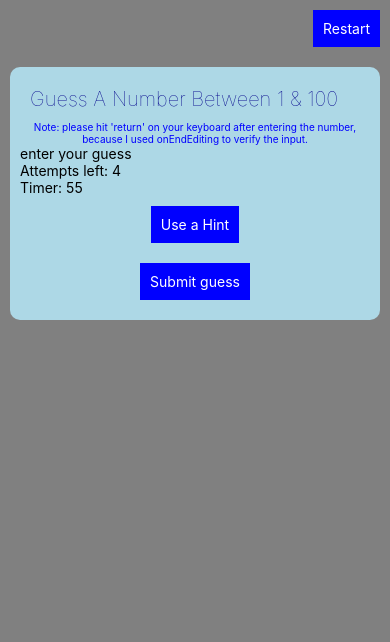
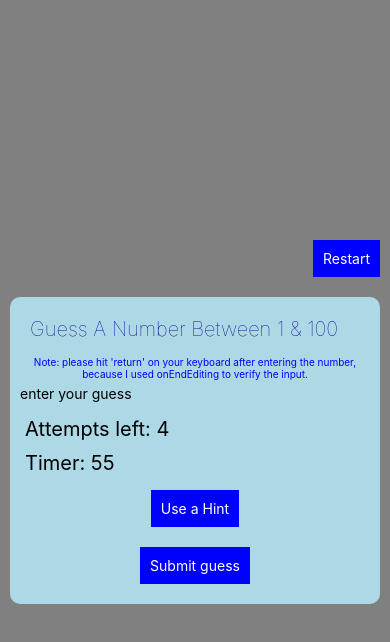
Before and after one commit to cathyfu1215/assignment1, a React Native app: screen / in a window 390 px wide. Shown: the top 642 px of the page. Built offline with nearby package versions, Linux system fonts and the light colour scheme.

Commit message:
adjusted picture alignment

```diff
--- a/App.js
+++ b/App.js
@@ -32,11 +32,6 @@ export default function App() {
 
   return (
     <View style={styles.container}>
-     {/* <LinearGradient
-        // Background Linear Gradient
-        colors={['yellow', 'white']}
-        style={styles.background}
-    /> */}
       {
         rightScreen()
       }
@@ -51,11 +46,5 @@ const styles = StyleSheet.create({
     backgroundColor: 'grey',
 
   },
-  background: {
-    position: 'absolute',
-    left: 0,
-    right: 0,
-    top: 0,
-    height: 300,
-  },
+
 });
--- a/screens/Game.js
+++ b/screens/Game.js
@@ -125,8 +125,8 @@ function handleNewGame(){
           <TextInput value={textInput} onChangeText={(textInput)=>setTextInput(textInput)}
                       onEndEditing={(textInput)=>verifyInput(textInput)} placeholder='enter your guess'/>
           <Text style={styles.hint}>{hint}</Text>
-          <Text>Attempts left: {attemptsLeft}</Text>
-          <Text>Timer: {timeLeft}</Text>
+          <Text style={styles.text}>Attempts left: {attemptsLeft}</Text>
+          <Text style={styles.text}>Timer: {timeLeft}</Text>
           <View style={{ flexDirection: 'column', alignItems: 'center' }}>
             <MyButton title="Use a Hint" onPress={handleHint}/>
             <MyButton title="Submit guess" onPress={handleSubmitGuess}/>
@@ -151,8 +151,8 @@ function handleNewGame(){
     return (
       <Card>
           <Header>You Guessed Correct!</Header>
-          <Text>Attempts used: {5-attemptsLeft}</Text>
-          <Image style={{width: 100, height:100}} source={{uri:`https://picsum.photos/id/${secretNumber}/100/100`}}/>
+          <Text style={styles.text}>Attempts used: {5-attemptsLeft}</Text>
+          <Image style={{width: 100, height:100, alignSelf:'center'}} source={{uri:`https://picsum.photos/id/${secretNumber}/100/100`}}/>
           <View style={{ flexDirection: 'column', alignItems: 'center' }}>
             <MyButton title="New Game" onPress={handleNewGame}/>
           </View>
@@ -164,8 +164,8 @@ function handleNewGame(){
     return (
       <Card>
           <Header>The Game is Over!</Header>
-          <Image style={{width: 100, height:100}} source={require('../assets/sadSmile.jpg')}/>
-          <Text>{gameOverMessage}</Text>
+          <Image style={{width: 140, height:140, alignSelf:'center'}} source={require('../assets/sadSmile.jpg')}/>
+          <Text style={styles.text}>{gameOverMessage}</Text>
         </Card>
     )
   }
@@ -194,11 +194,13 @@ function handleNewGame(){
   }
 
   return (
-    <View>
+    <View style={styles.container}>
         <View style={{alignItems:'flex-end'}}>
           <MyButton title="Restart" onPress={handleRestart}/>
         </View>
+        <View>
         {rightCard()}
+        </View>
 
     </View>
 
@@ -210,24 +212,25 @@ const styles = StyleSheet.create({
   container: {
     flex: 1,
     backgroundColor: 'grey',
+    justifyContent: 'center',
 
   },
-  background: {
-    position: 'absolute',
-    left: 0,
-    right: 0,
-    top: 0,
-    height: 300,
-  },
   hint: {
-    color: 'red',
-    fontSize: 20,
+    margin:5,
+    fontSize: 15,
     textAlign: 'center'
   },
   note: {
+    margin:5,
     color: 'blue',
     fontSize: 10,
     textAlign: 'center'
+  },
+  text:{
+    margin:5,
+    fontSize: 20,
+
+
   }
 });
 
```
